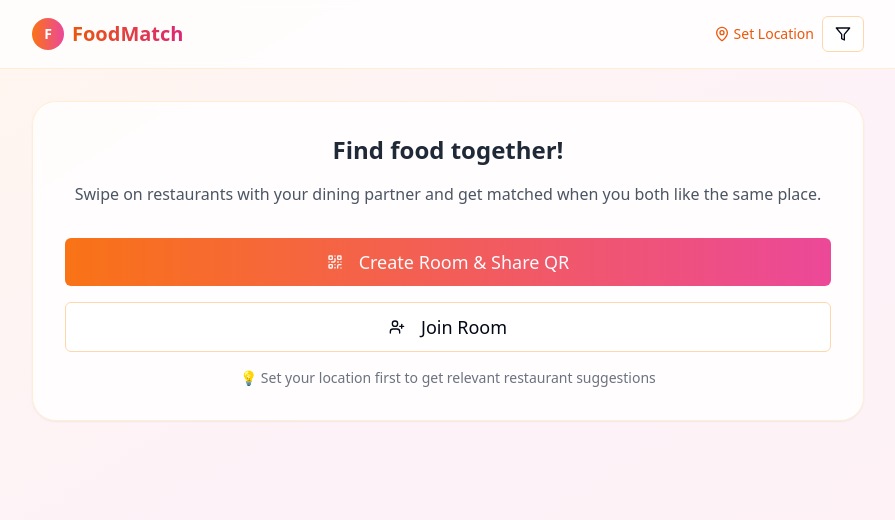
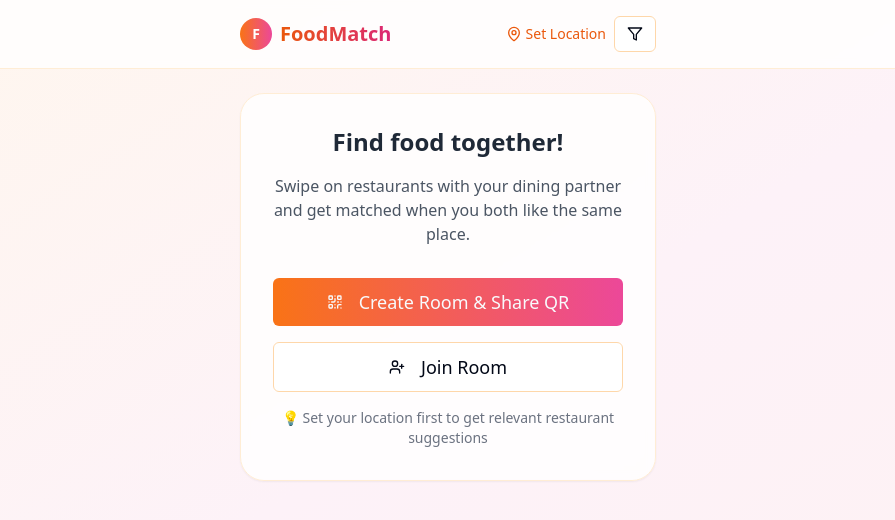
Before and after one commit to SteakWrangler/food-match, a React (Vite) app: page / in a window 1280 px wide. Shown: the top 520 px of the page, without its empty margins (192-1087 px from the left). Built offline with nearby package versions, Linux system fonts and the light colour scheme.

Commit message:
fix: restore desktop layout while maintaining mobile/tablet optimizations

```diff
--- a/src/components/GeneralSwipeInterface.tsx
+++ b/src/components/GeneralSwipeInterface.tsx
@@ -230,7 +230,7 @@ const GeneralSwipeInterface: React.FC<GeneralSwipeInterfaceProps> = ({
         </button>
       </div>
 
-      <div className="flex items-center justify-center min-h-[600px] sm:min-h-[700px] p-2 sm:p-4 relative">
+      <div className="flex items-center justify-center min-h-[600px] sm:min-h-[700px] p-2 sm:p-4 relative w-full">
         {/* Background Cards */}
         {orderedFoodTypes.slice(currentIndex + 1, currentIndex + 3).map((foodType, index) => (
           <div
--- a/src/components/SwipeInterface.tsx
+++ b/src/components/SwipeInterface.tsx
@@ -211,7 +211,7 @@ const SwipeInterface: React.FC<SwipeInterfaceProps> = ({
         </button>
       </div>
 
-      <div className="flex items-center justify-center min-h-[600px] sm:min-h-[700px] p-2 sm:p-4 relative">
+      <div className="flex items-center justify-center min-h-[600px] sm:min-h-[700px] p-2 sm:p-4 relative w-full">
         {/* Background Cards */}
         {orderedRestaurants.slice(currentIndex + 1, currentIndex + 3).map((restaurant, index) => (
           <div
--- a/src/pages/Index.tsx
+++ b/src/pages/Index.tsx
@@ -248,7 +248,7 @@ const Index = () => {
       case 'tablet':
         return 'max-w-2xl mx-auto px-6 py-6';
       default:
-        return 'max-w-4xl mx-auto px-8 py-8';
+        return 'max-w-md mx-auto px-4 py-6'; // Keep original desktop layout
     }
   };
 
@@ -259,7 +259,7 @@ const Index = () => {
       case 'tablet':
         return 'max-w-2xl mx-auto px-6 py-4';
       default:
-        return 'max-w-4xl mx-auto px-8 py-4';
+        return 'max-w-md mx-auto px-4 py-4'; // Keep original desktop layout
     }
   };
 
@@ -307,8 +307,8 @@ const Index = () => {
                 }`}
               >
                 <MapPin className="w-3 h-3 sm:w-4 sm:h-4" />
-                <span className="hidden xs:inline">{location || 'Set Location'}</span>
-                <span className="xs:hidden">{location ? 'Location' : 'Set'}</span>
+                <span className="hidden sm:inline">{location || 'Set Location'}</span>
+                <span className="sm:hidden">{location ? 'Location' : 'Set'}</span>
               </button>
               {activeTab === 'specific' && (
                 <Button
@@ -344,8 +344,7 @@ const Index = () => {
                   className="w-full bg-gradient-to-r from-orange-500 to-pink-500 hover:from-orange-600 hover:to-pink-600 text-base sm:text-lg py-4 sm:py-6"
                 >
                   <QrCode className="w-4 h-4 sm:w-5 sm:h-5 mr-2" />
-                  <span className="hidden sm:inline">Create Room & Share QR</span>
-                  <span className="sm:hidden">Create Room</span>
+                  Create Room & Share QR
                 </Button>
 
                 <Button
@@ -387,7 +386,7 @@ const Index = () => {
                       variant="ghost"
                       size="sm"
                       onClick={() => setShowQRCode(true)}
-                      className="text-orange-600 hover:bg-orange-50 p-1 sm:p-2"
+                      className="text-orange-600 hover:bg-orange-50"
                     >
                       <QrCode className="w-3 h-3 sm:w-4 sm:h-4" />
                     </Button>
@@ -396,7 +395,7 @@ const Index = () => {
                     variant="ghost"
                     size="sm"
                     onClick={handleLeaveRoom}
-                    className="text-red-600 hover:bg-red-50 p-1 sm:p-2"
+                    className="text-red-600 hover:bg-red-50"
                   >
                     <span className="text-xs sm:text-sm">Leave</span>
                   </Button>
```
